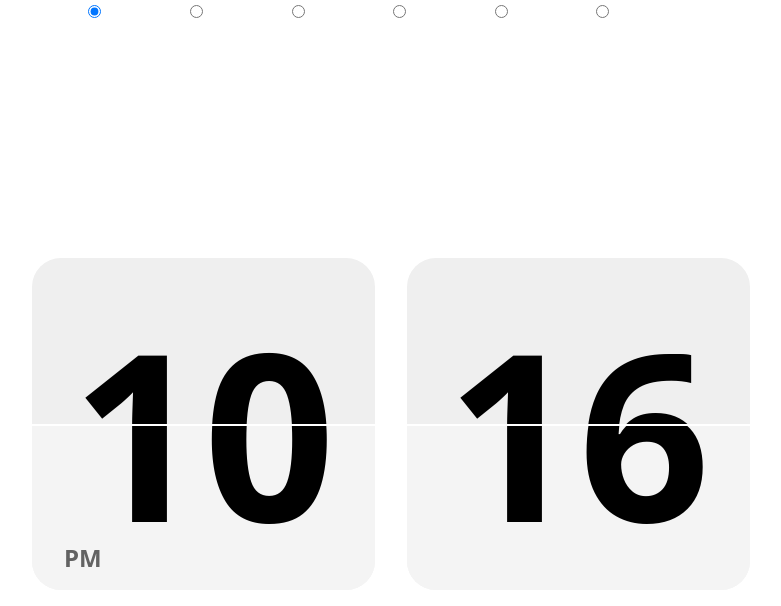
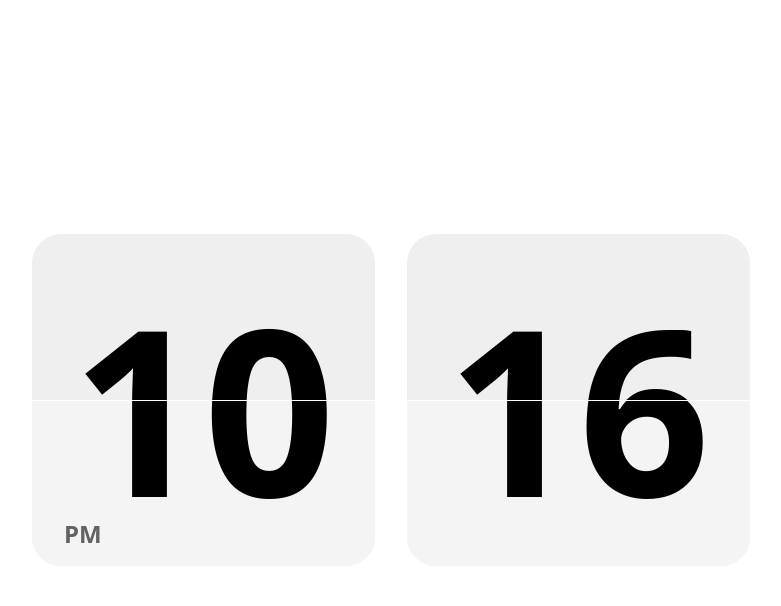
Before and after one commit to zainzafar90/flip-clock, a Next.js app: page / in a window 1280 px wide. Shown: the top 606 px of the page, without its empty margins (249-1030 px from the left). Built offline with nearby package versions, Linux system fonts and the light colour scheme; a web font is replaced by a local one.

Commit message:
improve: make themes more accesible and add theme switcher

```diff
--- /dev/null
+++ b/src/components/theme-switch.jsx
@@ -0,0 +1,51 @@
+import { useState } from 'react'
+
+import { themes } from '@/constants/themes'
+
+export const ThemeSwitch = ({ selectedTheme, onThemeSelect }) => {
+  const [showPalette, setShowPalette] = useState(false)
+
+  return (
+    <div className="fixed bottom-4 right-4 flex items-center justify-center space-x-2">
+      {showPalette && (
+        <div className="flex items-center space-x-4 rounded-full bg-slate-50 p-2">
+          {Object.keys(themes).map((key) => (
+            <label key={key} className=" text-white">
+              <input
+                type="radio"
+                name="theme"
+                id={key}
+                value={key}
+                checked={selectedTheme === key}
+                onChange={() => onThemeSelect(key)}
+              />
+            </label>
+          ))}
+        </div>
+      )}
+      <button
+        className="rounded-full p-2 text-white/10 hover:bg-slate-800 hover:text-white"
+        onClick={() => setShowPalette((prev) => !prev)}
+      >
+        <ColorSwitcherIcon />
+      </button>
+    </div>
+  )
+}
+
+export const ColorSwitcherIcon = () => (
+  <svg
+    xmlns="http://www.w3.org/2000/svg"
+    className="h-6 w-6"
+    fill="none"
+    viewBox="0 0 24 24"
+    stroke="currentColor"
+    strokeWidth={2}
+  >
+    <path
+      strokeLinecap="round"
+      strokeLinejoin="round"
+      d="M7 21a4 4 0 01-4-4V5a2 2 0 012-2h4a2 2 0 012 2v12a4 4 0 01-4 4zm0 0h12a2 2 0 002-2v-4a2 2 0 00-2-2h-2.343M11 7.343l1.657-1.657a2 2 0 012.828 0l2.829 2.829a2 2 0 010 2.828l-8.486 8.485M7 17h.01"
+    />
+  </svg>
+)
--- a/src/constants/themes.js
+++ b/src/constants/themes.js
@@ -1,8 +1,7 @@
 import { colorShade } from '@/utils/common'
 
-export const themes = [
-  // Default
-  {
+export const themes = {
+  default: {
     dark: {
       background: '#000',
       foreground: '#FFF',
@@ -16,8 +15,7 @@ export const themes = [
       'flip-bottom': colorShade('#EFEFEF', 5),
     },
   },
-  // Green
-  {
+  green: {
     dark: {
       background: '#0F140F',
       foreground: '#C4EBC1',
@@ -31,8 +29,7 @@ export const themes = [
       'flip-bottom': colorShade('#C1f0C1', -5),
     },
   },
-  // Purple
-  {
+  purple: {
     dark: {
       background: '#131315',
       foreground: '#C5C8F8',
@@ -46,8 +43,7 @@ export const themes = [
       'flip-bottom': colorShade('#E4E7FE', -5),
     },
   },
-  // Red
-  {
+  red: {
     dark: {
       background: '#1B1616',
       foreground: '#EF6666',
@@ -61,8 +57,7 @@ export const themes = [
       'flip-bottom': colorShade('#FFEDED', -5),
     },
   },
-  // Orange
-  {
+  orange: {
     dark: {
       background: '#16120B',
       foreground: '#FFAC45',
@@ -76,9 +71,7 @@ export const themes = [
       'flip-bottom': colorShade('#FFEED6', -5),
     },
   },
-
-  // Yellow
-  {
+  yellow: {
     dark: {
       background: '#0D0F11',
       foreground: '#FFD458',
@@ -92,4 +85,4 @@ export const themes = [
       'flip-bottom': colorShade('#FFF8E1', -5),
     },
   },
-]
+}
--- a/src/pages/index.jsx
+++ b/src/pages/index.jsx
@@ -5,6 +5,7 @@ import { useState } from 'react'
 import { themes } from '@/constants/themes'
 import { useTheme } from '@/hooks/useTheme'
 import { useDarkMode } from '@/hooks/useDarkMode'
+import { ThemeSwitch } from '@/components/theme-switch'
 
 const DynamicTimer = dynamic(() => import('../components/timer'), {
   ssr: false,
@@ -12,9 +13,9 @@ const DynamicTimer = dynamic(() => import('../components/timer'), {
 
 export default function Home() {
   const mode = useDarkMode()
-  const [themeIndex, setThemeIndex] = useState(0)
+  const [theme, setTheme] = useState('default')
 
-  useTheme(themes[themeIndex][mode])
+  useTheme(themes[theme][mode])
 
   return (
     <>
@@ -23,21 +24,8 @@ export default function Home() {
         <meta name="description" content="Flip Clock" />
       </Head>
       <>
-        <div className="flex items-center space-x-4">
-          {themes.map((theme, i) => (
-            <label key={i} className=" text-white">
-              [theme {i}]
-              <input
-                type="radio"
-                name="theme"
-                value={i}
-                checked={themeIndex === i}
-                onChange={() => setThemeIndex(i)}
-              />
-            </label>
-          ))}
-        </div>
         <DynamicTimer />
+        <ThemeSwitch selectedTheme={theme} onThemeSelect={(e) => setTheme(e)} />
       </>
     </>
   )
--- a/src/styles/tailwind.css
+++ b/src/styles/tailwind.css
@@ -13,6 +13,9 @@
   --flip-bottom: #121212;
 }
 
+html {
+  scroll-behavior: smooth;
+}
 .card {
   display: block;
   position: relative;
@@ -32,13 +35,14 @@
   transform-style: preserve-3d;
   height: var(--half-height);
   transform: translateZ(0);
+  transition: all 0.3s ease-in;
 }
 
 .card__bottom {
   position: absolute;
   top: 50%;
   left: 0;
-  border-top: solid 2px var(--background);
+  border-top: solid 1px var(--background);
   background: var(--flip-bottom);
   border-radius: 0 0 var(--border-radius) var(--border-radius);
   pointer-events: none;
```
Also changed, not shown: 1 other file (tests, documents, lock files or other folders).
